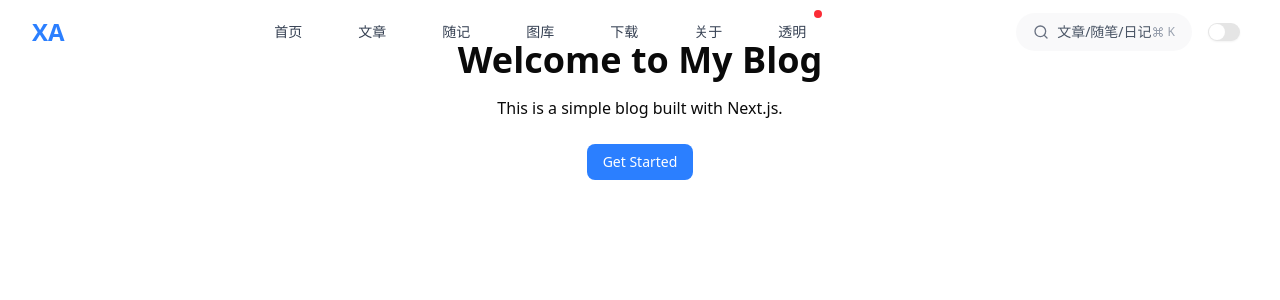
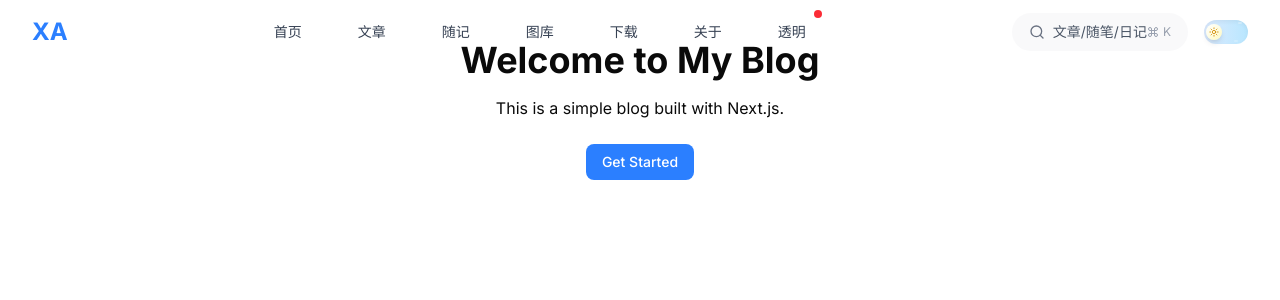
Before and after one commit to codedogQBY/blog-main, a Next.js app: page / in a window 1280 px wide. Shown: the top 300 px of the page. Built offline with nearby package versions, Linux system fonts and the light colour scheme.

Commit message:
feat:添加夜间明亮切换功能

```diff
--- a/src/app/layout.tsx
+++ b/src/app/layout.tsx
@@ -1,36 +1,30 @@
-import type { Metadata } from "next";
-import { Geist, Geist_Mono } from "next/font/google";
-import "./globals.css";
-import Header from '@/components/header'
+import type React from "react"
+import type { Metadata } from "next"
+import { Inter } from "next/font/google"
+import "./globals.css"
+import { ThemeProvider } from "@/components/header/theme-provider"
+import Header from "@/components/header";
 
-const geistSans = Geist({
-  variable: "--font-geist-sans",
-  subsets: ["latin"],
-});
-
-const geistMono = Geist_Mono({
-  variable: "--font-geist-mono",
-  subsets: ["latin"],
-});
+const inter = Inter({ subsets: ["latin"] })
 
 export const metadata: Metadata = {
-  title: "Create Next App",
-  description: "Generated by create next app",
-};
+    title: "XA - 现代化网站",
+    description: "使用 Next.js、Tailwind CSS 和 shadcn/ui 构建的现代化网站",
+}
 
 export default function RootLayout({
-  children,
-}: Readonly<{
-  children: React.ReactNode;
-}>) {
-  return (
-    <html lang="en">
-      <body
-        className={`${geistSans.variable} ${geistMono.variable} antialiased`}
-      >
-        <Header />
-        {children}
-      </body>
-    </html>
-  );
+                                       children,
+                                   }: {
+    children: React.ReactNode
+}) {
+    return (
+        <html lang="zh-CN" suppressHydrationWarning>
+        <body className={inter.className} suppressHydrationWarning>
+        <ThemeProvider defaultTheme="system" storageKey="xa-theme">
+            <Header/>
+            {children}
+        </ThemeProvider>
+        </body>
+        </html>
+    )
 }
--- a/src/components/header/index.tsx
+++ b/src/components/header/index.tsx
@@ -2,14 +2,16 @@
 
 import Link from "next/link"
 import { Button } from "@/components/ui/button"
-import { Switch } from "@/components/ui/switch"
 import { Badge } from "@/components/ui/badge"
 import { useEffect, useState } from "react"
 import SearchBox from "./search-box"
+import ThemeToggle from "./theme-toggle"
 
 export default function Header() {
     const [scrollY, setScrollY] = useState(0)
+    const [previousScrollY, setPreviousScrollY] = useState(0)
     const [headerHeight, setHeaderHeight] = useState(64)
+    const [isHeaderVisible, setIsHeaderVisible] = useState(true)
 
     const navigationItems = [
         { name: "首页", href: "/" },
@@ -23,7 +25,22 @@ export default function Header() {
 
     useEffect(() => {
         const handleScroll = () => {
-            setScrollY(window.scrollY)
+            const currentScrollY = window.scrollY
+            const scrollThreshold = 100
+
+            const isScrollingDown = currentScrollY > previousScrollY
+            const isScrollingUp = currentScrollY < previousScrollY
+
+            if (currentScrollY <= scrollThreshold) {
+                setIsHeaderVisible(true)
+            } else if (isScrollingDown && currentScrollY > scrollThreshold) {
+                setIsHeaderVisible(false)
+            } else if (isScrollingUp) {
+                setIsHeaderVisible(true)
+            }
+
+            setPreviousScrollY(currentScrollY)
+            setScrollY(currentScrollY)
         }
 
         const headerElement = document.querySelector("header")
@@ -33,7 +50,7 @@ export default function Header() {
 
         window.addEventListener("scroll", handleScroll, { passive: true })
         return () => window.removeEventListener("scroll", handleScroll)
-    }, [])
+    }, [previousScrollY])
 
     const scrollProgress = Math.min(scrollY / headerHeight, 1)
     const backgroundOpacity = scrollProgress * 0.8
@@ -41,7 +58,10 @@ export default function Header() {
 
     return (
         <header
-            className="fixed top-0 left-0 right-0 z-50 transition-all duration-300 ease-out"
+            className={`
+        fixed top-0 left-0 right-0 z-50 transition-all duration-300 ease-out
+        ${isHeaderVisible ? "translate-y-0" : "-translate-y-full"}
+      `}
             style={{
                 backgroundColor: `rgba(249, 250, 251, ${backgroundOpacity})`,
                 backdropFilter: `blur(${blurIntensity}px)`,
@@ -53,7 +73,7 @@ export default function Header() {
                     {/* Logo */}
                     <div className="flex-shrink-0">
                         <Link href="/" className="flex items-center">
-                            <div className="text-2xl font-bold text-blue-500">XA</div>
+                            <div className="text-2xl font-bold text-blue-500 dark:text-blue-400">XA</div>
                         </Link>
                     </div>
 
@@ -63,7 +83,7 @@ export default function Header() {
                             <Link
                                 key={item.name}
                                 href={item.href}
-                                className="relative text-gray-700 hover:text-gray-900 px-3 py-2 text-sm font-medium transition-colors"
+                                className="relative text-gray-700 hover:text-gray-900 dark:text-gray-300 dark:hover:text-white px-3 py-2 text-sm font-medium transition-colors"
                             >
                                 {item.name}
                                 {item.hasNotification && (
@@ -81,17 +101,12 @@ export default function Header() {
                         <SearchBox className="hidden lg:block" />
 
                         {/* Theme Toggle */}
-                        <div className="flex items-center space-x-2">
-                            <Switch id="theme-toggle" />
-                            <label htmlFor="theme-toggle" className="sr-only">
-                                切换主题
-                            </label>
-                        </div>
+                        <ThemeToggle />
                     </div>
 
                     {/* Mobile Menu Button */}
                     <div className="md:hidden">
-                        <Button variant="ghost" size="sm">
+                        <Button variant="ghost" size="sm" className="dark:text-gray-300 dark:hover:text-white">
                             <svg className="h-6 w-6" fill="none" viewBox="0 0 24 24" stroke="currentColor">
                                 <path strokeLinecap="round" strokeLinejoin="round" strokeWidth={2} d="M4 6h16M4 12h16M4 18h16" />
                             </svg>
@@ -104,7 +119,7 @@ export default function Header() {
             {/* Mobile Navigation Menu */}
             <div className="md:hidden">
                 <div
-                    className="px-2 pt-2 pb-3 space-y-1 border-t transition-all duration-300"
+                    className="px-2 pt-2 pb-3 space-y-1 border-t transition-all duration-300 dark:border-gray-700"
                     style={{
                         backgroundColor: `rgba(249, 250, 251, ${Math.max(backgroundOpacity, 0.9)})`,
                         borderColor: `rgba(229, 231, 235, ${scrollProgress})`,
@@ -115,11 +130,17 @@ export default function Header() {
                         <SearchBox />
                     </div>
 
+                    {/* 移动端主题切换 */}
+                    <div className="px-3 py-2 flex items-center justify-between">
+                        <span className="text-sm font-medium text-gray-700 dark:text-gray-300">主题切换</span>
+                        <ThemeToggle />
+                    </div>
+
                     {navigationItems.map((item) => (
                         <Link
                             key={item.name}
                             href={item.href}
-                            className="relative block px-3 py-2 text-base font-medium text-gray-700 hover:text-gray-900 hover:bg-gray-100 rounded-md"
+                            className="relative block px-3 py-2 text-base font-medium text-gray-700 hover:text-gray-900 hover:bg-gray-100 dark:text-gray-300 dark:hover:text-white dark:hover:bg-gray-800 rounded-md"
                         >
                             {item.name}
                             {item.hasNotification && (
--- a/src/components/header/search-box.tsx
+++ b/src/components/header/search-box.tsx
@@ -31,9 +31,9 @@ export default function SearchBox({ className = "" }: SearchBoxProps) {
 
     // 分类配置
     const categoryConfig: Record<string, CategoryConfig> = {
-        article: { label: "文章", icon: FileText, color: "text-blue-600" },
-        essay: { label: "随笔", icon: BookOpen, color: "text-green-600" },
-        diary: { label: "日记", icon: Calendar, color: "text-purple-600" },
+        article: { label: "文章", icon: FileText, color: "text-blue-600 dark:text-blue-400" },
+        essay: { label: "随笔", icon: BookOpen, color: "text-green-600 dark:text-green-400" },
+        diary: { label: "日记", icon: Calendar, color: "text-purple-600 dark:text-purple-400" },
     }
 
     // 搜索数据（按分类组织）
@@ -69,7 +69,6 @@ export default function SearchBox({ className = "" }: SearchBoxProps) {
     // 处理失焦
     const handleBlur = () => {
         setIsFocused(false)
-        // 延迟收缩，给用户时间点击搜索建议
         setTimeout(() => {
             if (!isFocused) {
                 handleCollapse()
@@ -91,7 +90,6 @@ export default function SearchBox({ className = "" }: SearchBoxProps) {
         setSearchValue(value)
 
         if (value.trim()) {
-            // 按分类过滤搜索结果
             const results: Record<string, SearchItem[]> = {}
 
             Object.keys(categoryConfig).forEach((category) => {
@@ -102,7 +100,7 @@ export default function SearchBox({ className = "" }: SearchBoxProps) {
                             (item.title.toLowerCase().includes(value.toLowerCase()) ||
                                 item.excerpt?.toLowerCase().includes(value.toLowerCase())),
                     )
-                    .slice(0, 3) // 每个分类最多显示3个结果
+                    .slice(0, 3)
 
                 if (categoryResults.length > 0) {
                     results[category] = categoryResults
@@ -129,7 +127,6 @@ export default function SearchBox({ className = "" }: SearchBoxProps) {
     const handleSelectResult = (item: SearchItem) => {
         setSearchValue(item.title)
         setShowSuggestions(false)
-        // 这里可以添加跳转逻辑
         console.log("选择了:", item)
     }
 
@@ -172,8 +169,8 @@ export default function SearchBox({ className = "" }: SearchBoxProps) {
           relative flex items-center transition-all duration-300 ease-out
           ${
                     isExpanded
-                        ? "w-80 bg-white/90 backdrop-blur-md shadow-lg border border-gray-200/50"
-                        : "w-auto bg-gray-100/50 hover:bg-gray-100/80 border border-transparent hover:border-gray-200/50"
+                        ? "w-80 bg-white/90 dark:bg-gray-900/90 backdrop-blur-md shadow-lg border border-gray-200/50 dark:border-gray-700/50"
+                        : "w-auto bg-gray-100/50 hover:bg-gray-100/80 dark:bg-gray-800/50 dark:hover:bg-gray-800/80 border border-transparent hover:border-gray-200/50 dark:hover:border-gray-700/50"
                 }
           rounded-full px-4 py-2 cursor-text
         `}
@@ -182,7 +179,7 @@ export default function SearchBox({ className = "" }: SearchBoxProps) {
                 {/* 搜索图标 */}
                 <Search
                     className={`
-            h-4 w-4 text-gray-500 transition-all duration-200
+            h-4 w-4 text-gray-500 dark:text-gray-400 transition-all duration-200
             ${isExpanded ? "mr-3" : "mr-2"}
           `}
                 />
@@ -197,10 +194,10 @@ export default function SearchBox({ className = "" }: SearchBoxProps) {
                         onFocus={handleFocus}
                         onBlur={handleBlur}
                         placeholder="搜索文章、随笔、日记..."
-                        className="flex-1 bg-transparent border-none outline-none text-sm text-gray-700 placeholder-gray-400"
+                        className="flex-1 bg-transparent border-none outline-none text-sm text-gray-700 dark:text-gray-300 placeholder-gray-400 dark:placeholder-gray-500"
                     />
                 ) : (
-                    <span className="text-sm text-gray-600 select-none">文章/随笔/日记</span>
+                    <span className="text-sm text-gray-600 dark:text-gray-400 select-none">文章/随笔/日记</span>
                 )}
 
                 {/* 右侧操作区 */}
@@ -210,14 +207,14 @@ export default function SearchBox({ className = "" }: SearchBoxProps) {
                             variant="ghost"
                             size="sm"
                             onClick={handleClear}
-                            className="h-6 w-6 p-0 hover:bg-gray-100 rounded-full"
+                            className="h-6 w-6 p-0 hover:bg-gray-100 dark:hover:bg-gray-800 rounded-full"
                         >
-                            <X className="h-3 w-3 text-gray-400" />
+                            <X className="h-3 w-3 text-gray-400 dark:text-gray-500" />
                         </Button>
                     )}
 
                     {!isExpanded && (
-                        <div className="flex items-center space-x-1 text-xs text-gray-400">
+                        <div className="flex items-center space-x-1 text-xs text-gray-400 dark:text-gray-500">
                             <Command className="h-3 w-3" />
                             <span>K</span>
                         </div>
@@ -227,7 +224,7 @@ export default function SearchBox({ className = "" }: SearchBoxProps) {
 
             {/* 分类搜索结果下拉框 */}
             {showSuggestions && Object.keys(filteredResults).length > 0 && (
-                <div className="absolute top-full left-0 right-0 mt-2 bg-white/95 backdrop-blur-md border border-gray-200/50 rounded-xl shadow-xl z-50 overflow-hidden max-h-96 overflow-y-auto">
+                <div className="absolute top-full left-0 right-0 mt-2 bg-white/95 dark:bg-gray-900/95 backdrop-blur-md border border-gray-200/50 dark:border-gray-700/50 rounded-xl shadow-xl z-50 overflow-hidden max-h-96 overflow-y-auto">
                     <div className="py-2">
                         {Object.entries(filteredResults).map(([category, items]) => {
                             const config = categoryConfig[category]
@@ -236,11 +233,11 @@ export default function SearchBox({ className = "" }: SearchBoxProps) {
                             return (
                                 <div key={category} className="mb-4 last:mb-0">
                                     {/* 分类标题 */}
-                                    <div className="px-4 py-2 border-b border-gray-100 bg-gray-50/50">
+                                    <div className="px-4 py-2 border-b border-gray-100 dark:border-gray-800 bg-gray-50/50 dark:bg-gray-800/50">
                                         <div className="flex items-center space-x-2">
                                             <IconComponent className={`h-4 w-4 ${config.color}`} />
-                                            <span className="text-sm font-medium text-gray-700">{config.label}</span>
-                                            <span className="text-xs text-gray-400">({items.length})</span>
+                                            <span className="text-sm font-medium text-gray-700 dark:text-gray-300">{config.label}</span>
+                                            <span className="text-xs text-gray-400 dark:text-gray-500">({items.length})</span>
                                         </div>
                                     </div>
 
@@ -249,17 +246,19 @@ export default function SearchBox({ className = "" }: SearchBoxProps) {
                                         {items.map((item, index) => (
                                             <button
                                                 key={`${category}-${index}`}
-                                                className="w-full px-4 py-3 text-left hover:bg-gray-50 transition-colors group"
+                                                className="w-full px-4 py-3 text-left hover:bg-gray-50 dark:hover:bg-gray-800 transition-colors group"
                                                 onClick={() => handleSelectResult(item)}
                                             >
                                                 <div className="flex items-start space-x-3">
-                                                    <Search className="h-3 w-3 text-gray-400 mt-1 group-hover:text-gray-600" />
+                                                    <Search className="h-3 w-3 text-gray-400 dark:text-gray-500 mt-1 group-hover:text-gray-600 dark:group-hover:text-gray-400" />
                                                     <div className="flex-1 min-w-0">
-                                                        <div className="text-sm font-medium text-gray-900 group-hover:text-gray-700">
+                                                        <div className="text-sm font-medium text-gray-900 dark:text-gray-100 group-hover:text-gray-700 dark:group-hover:text-gray-300">
                                                             {item.title}
                                                         </div>
                                                         {item.excerpt && (
-                                                            <div className="text-xs text-gray-500 mt-1 line-clamp-1">{item.excerpt}</div>
+                                                            <div className="text-xs text-gray-500 dark:text-gray-400 mt-1 line-clamp-1">
+                                                                {item.excerpt}
+                                                            </div>
                                                         )}
                                                     </div>
                                                 </div>
@@ -272,8 +271,8 @@ export default function SearchBox({ className = "" }: SearchBoxProps) {
                     </div>
 
                     {/* 搜索提示 */}
-                    <div className="border-t border-gray-100 px-4 py-2 bg-gray-50/50">
-                        <div className="flex items-center justify-between text-xs text-gray-500">
+                    <div className="border-t border-gray-100 dark:border-gray-800 px-4 py-2 bg-gray-50/50 dark:bg-gray-800/50">
+                        <div className="flex items-center justify-between text-xs text-gray-500 dark:text-gray-400">
                             <span>按 Enter 搜索全部结果</span>
                             <div className="flex items-center space-x-2">
                                 <span>ESC 关闭</span>
@@ -285,9 +284,9 @@ export default function SearchBox({ className = "" }: SearchBoxProps) {
 
             {/* 无结果提示 */}
             {showSuggestions && searchValue && Object.keys(filteredResults).length === 0 && (
-                <div className="absolute top-full left-0 right-0 mt-2 bg-white/95 backdrop-blur-md border border-gray-200/50 rounded-xl shadow-xl z-50 overflow-hidden">
-                    <div className="px-4 py-8 text-center text-sm text-gray-500">
-                        <Search className="h-8 w-8 text-gray-300 mx-auto mb-2" />
+                <div className="absolute top-full left-0 right-0 mt-2 bg-white/95 dark:bg-gray-900/95 backdrop-blur-md border border-gray-200/50 dark:border-gray-700/50 rounded-xl shadow-xl z-50 overflow-hidden">
+                    <div className="px-4 py-8 text-center text-sm text-gray-500 dark:text-gray-400">
+                        <Search className="h-8 w-8 text-gray-300 dark:text-gray-600 mx-auto mb-2" />
                         <p>未找到相关内容</p>
                         <p className="text-xs mt-1">尝试使用其他关键词</p>
                     </div>
--- /dev/null
+++ b/src/components/header/theme-provider.tsx
@@ -0,0 +1,76 @@
+"use client"
+
+import type React from "react"
+import { createContext, useContext, useEffect, useState } from "react"
+
+type Theme = "light" | "dark" | "system"
+
+type ThemeProviderProps = {
+    children: React.ReactNode
+    defaultTheme?: Theme
+    storageKey?: string
+}
+
+type ThemeProviderState = {
+    theme: Theme
+    actualTheme: "light" | "dark"
+    setTheme: (theme: Theme) => void
+}
+
+const initialState: ThemeProviderState = {
+    theme: "system",
+    actualTheme: "light",
+    setTheme: () => null,
+}
+
+const ThemeProviderContext = createContext<ThemeProviderState>(initialState)
+
+export function ThemeProvider({
+                                  children,
+                                  defaultTheme = "system",
+                                  storageKey = "vite-ui-theme",
+                                  ...props
+                              }: ThemeProviderProps) {
+    const [theme, setTheme] = useState<Theme>(() => (localStorage?.getItem(storageKey) as Theme) || defaultTheme)
+    const [actualTheme, setActualTheme] = useState<"light" | "dark">("light")
+
+    useEffect(() => {
+        const root = window.document.documentElement
+
+        root.classList.remove("light", "dark")
+
+        let resolvedTheme: "light" | "dark" = "light"
+
+        if (theme === "system") {
+            resolvedTheme = window.matchMedia("(prefers-color-scheme: dark)").matches ? "dark" : "light"
+        } else {
+            resolvedTheme = theme
+        }
+
+        root.classList.add(resolvedTheme)
+        setActualTheme(resolvedTheme)
+    }, [theme])
+
+    const value = {
+        theme,
+        actualTheme,
+        setTheme: (theme: Theme) => {
+            localStorage?.setItem(storageKey, theme)
+            setTheme(theme)
+        },
+    }
+
+    return (
+        <ThemeProviderContext.Provider {...props} value={value}>
+            {children}
+        </ThemeProviderContext.Provider>
+    )
+}
+
+export const useTheme = () => {
+    const context = useContext(ThemeProviderContext)
+
+    if (context === undefined) throw new Error("useTheme must be used within a ThemeProvider")
+
+    return context
+}
--- /dev/null
+++ b/src/components/header/theme-toggle.tsx
@@ -0,0 +1,82 @@
+"use client"
+
+import { Sun, Moon } from "lucide-react"
+import { useTheme } from "./theme-provider"
+import { useState } from "react"
+
+export default function ThemeToggle() {
+    const { actualTheme, setTheme } = useTheme()
+    const [isAnimating, setIsAnimating] = useState(false)
+
+    const toggleTheme = () => {
+        setIsAnimating(true)
+        const newTheme = actualTheme === "light" ? "dark" : "light"
+        setTheme(newTheme)
+
+        // 重置动画状态
+        setTimeout(() => setIsAnimating(false), 300)
+    }
+
+    return (
+        <button
+            onClick={toggleTheme}
+            className={`
+        relative inline-flex h-6 w-11 items-center rounded-full transition-all duration-300 ease-in-out
+        ${
+                actualTheme === "dark"
+                    ? "bg-gradient-to-r from-slate-700 to-slate-800 shadow-inner"
+                    : "bg-gradient-to-r from-blue-100 to-sky-200 shadow-inner"
+            }
+        hover:shadow-md focus:outline-none focus:ring-2 focus:ring-blue-500 focus:ring-offset-1
+        dark:focus:ring-slate-400 dark:focus:ring-offset-slate-900
+      `}
+            aria-label={`切换到${actualTheme === "light" ? "黑暗" : "明亮"}主题`}
+        >
+            {/* 滑块 */}
+            <span
+                className={`
+          inline-block h-4 w-4 transform rounded-full transition-all duration-300 ease-in-out
+          ${
+                    actualTheme === "dark"
+                        ? "translate-x-6 bg-gradient-to-br from-slate-200 to-white shadow-md"
+                        : "translate-x-0.5 bg-gradient-to-br from-white to-yellow-100 shadow-md"
+                }
+          ${isAnimating ? "scale-110" : "scale-100"}
+        `}
+            >
+        {/* 图标容器 */}
+                <span className="flex h-full w-full items-center justify-center">
+          {actualTheme === "dark" ? (
+              <Moon
+                  className={`h-2.5 w-2.5 text-blue-300 transition-all duration-300 ${isAnimating ? "rotate-12" : "rotate-0"}`}
+              />
+          ) : (
+              <Sun
+                  className={`h-2.5 w-2.5 text-yellow-600 transition-all duration-300 ${
+                      isAnimating ? "rotate-180" : "rotate-0"
+                  }`}
+              />
+          )}
+        </span>
+      </span>
+
+            {/* 背景装饰 */}
+            <div className="absolute inset-0 rounded-full overflow-hidden">
+                {actualTheme === "dark" ? (
+                    // 黑暗主题：星星效果
+                    <div className="absolute inset-0">
+                        <div className="absolute top-0.5 left-1.5 h-0.5 w-0.5 bg-white rounded-full opacity-60"></div>
+                        <div className="absolute top-1 right-2 h-0.5 w-0.5 bg-white rounded-full opacity-40"></div>
+                        <div className="absolute bottom-0.5 left-2 h-0.5 w-0.5 bg-white rounded-full opacity-50"></div>
+                    </div>
+                ) : (
+                    // 明亮主题：云朵效果
+                    <div className="absolute inset-0">
+                        <div className="absolute top-0.5 right-1.5 h-0.5 w-1 bg-white/30 rounded-full"></div>
+                        <div className="absolute bottom-0.5 right-2.5 h-0.5 w-1 bg-white/20 rounded-full"></div>
+                    </div>
+                )}
+            </div>
+        </button>
+    )
+}
```
